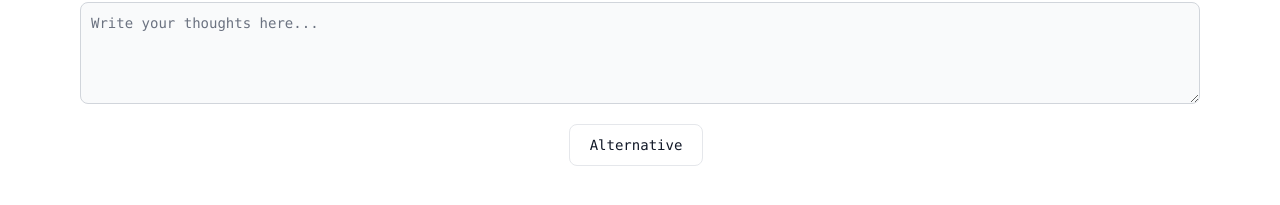
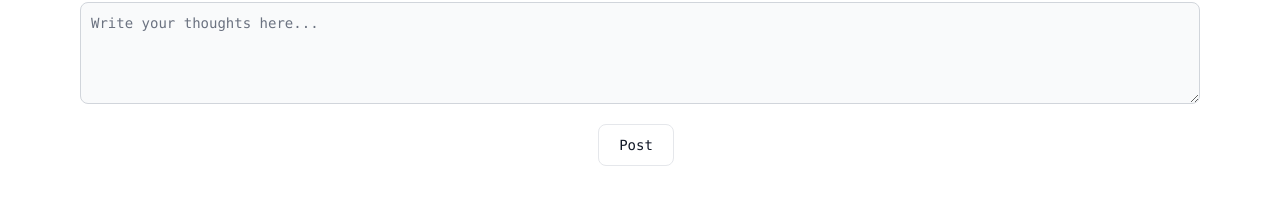
Before and after one commit to TonyLiu0226/next-entries-client, a Next.js app: page /post in a window 1280 px wide. Shown: the part 493-698 px from the top of the page. Built offline with nearby package versions, Linux system fonts and the light colour scheme; no server answers; sample sign-in values are in the browser's storage.

Commit message:
enhances ux for posts page

```diff
--- a/app/post/page.tsx
+++ b/app/post/page.tsx
@@ -3,6 +3,7 @@
 import { useRouter } from 'next/navigation'
 import {AuthContext } from '../authContext'
 import React, {useContext, useState} from 'react'
+import { Alert } from 'flowbite-react';
 
 
 export default function Home() {
@@ -17,6 +18,17 @@ export default function Home() {
     let [date, setDate] = useState('')
     let [content, setContent] = useState('')
     let [charsRemaining, setCharsRemaining] = useState(4000)
+    let [error, setError] = useState('')
+    let [success, setSuccess] = useState(false)
+
+    const disableButton = async() => {
+      let button = document.getElementById('postButton');
+      if (button) {
+        button.style.display = 'none';
+        await new Promise((r: any) => {setTimeout(r, 1000)});
+        button.style.display = 'block';
+      }
+    }
 
     const post = async() => {
       if (date && content) {
@@ -26,19 +38,28 @@ export default function Home() {
             date: date,
             content: content
           }
-          let response = await fetch ("http://localhost:5000/add_entry/", {
+          let response = await fetch (`${process.env.NEXT_PUBLIC_SERVER_BASE}add_entry/`, {
             method: 'POST',
             body: JSON.stringify(body),
             headers: {'Content-Type': 'application/json'}
           })
+          //alert success
+          setError('');
+          setSuccess(true);
+          //disable post button for 1s
+          disableButton();
           return response;
         }
         catch (e) {
+          //alert failure
+          setSuccess(false);
+          setError("Encountered error trying to post entry, please try again later!");
           console.error(e);
         }
       }
       else {
-        console.error('post not complete, invalid fields');
+        setSuccess(false);
+        setError('Please fill out all fields!');
       }
     }
 
@@ -53,6 +74,12 @@ export default function Home() {
 
     return (
       <div>
+        {error.length ? <Alert color="failure" className="mt-20" onDismiss={() => {setError('')}}>
+          <span className="font-medium">{error}</span>
+        </Alert>: <></>}
+        {success ? <Alert color="success" className="mt-20" onDismiss={() => {setSuccess(false)}}>
+          <span className="font-medium">Successfully added journal entry for {date}</span>
+        </Alert>: <></>}
         <div className="px-20 z-0 w-full min-h-screen min-w-screen items-center flex-col justify-center align-center font-mono text-sm lg:flex">
           <h1 className="font-mono font-bold text-7xl mt-10 mb-5">Make a post!</h1>
             <label className="block text-sm font-medium text-gray-900 dark:text-white">Select date</label>
@@ -66,7 +93,7 @@ export default function Home() {
           </div>
             <textarea id="message" rows={4} className="mt-10 block p-2.5 w-full text-sm text-gray-900 bg-gray-50 rounded-lg border border-gray-300 focus:ring-blue-500 focus:border-blue-500 dark:bg-gray-700 dark:border-gray-600 dark:placeholder-gray-400 dark:text-white dark:focus:ring-blue-500 dark:focus:border-blue-500" placeholder="Write your thoughts here..." onChange={changeContent} maxLength={4000}></textarea>
             <h3 className="text-red-700">{charsRemaining == 0 ? "Please limit posts to 4000 characters or less" : ""}</h3>
-            <button type="button" className="py-2.5 px-5 mr-2 mb-2 mt-5 text-sm font-medium text-gray-900 focus:outline-none bg-white rounded-lg border border-gray-200 hover:bg-gray-100 hover:text-blue-700 focus:z-10 focus:ring-4 focus:ring-gray-200 dark:focus:ring-gray-700 dark:bg-gray-800 dark:text-gray-400 dark:border-gray-600 dark:hover:text-white dark:hover:bg-gray-700" onClick={post}>Alternative</button>
+            <button type="button" id='postButton' className="py-2.5 px-5 mr-2 mb-2 mt-5 text-sm font-medium text-gray-900 focus:outline-none bg-white rounded-lg border border-gray-200 hover:bg-gray-100 hover:text-blue-700 focus:z-10 focus:ring-4 focus:ring-gray-200 dark:focus:ring-gray-700 dark:bg-gray-800 dark:text-gray-400 dark:border-gray-600 dark:hover:text-white dark:hover:bg-gray-700" onClick={post}>Post</button>
         </div>
       </div>
     )
```
